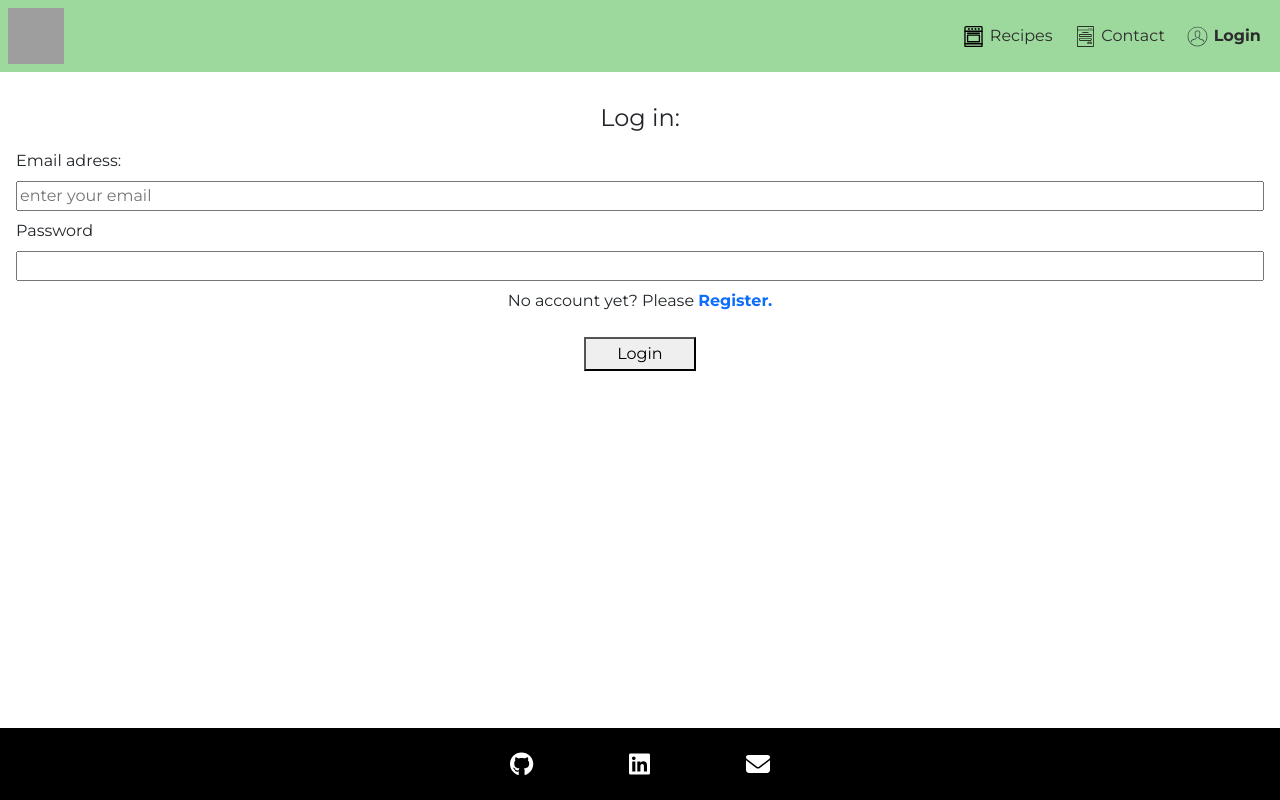
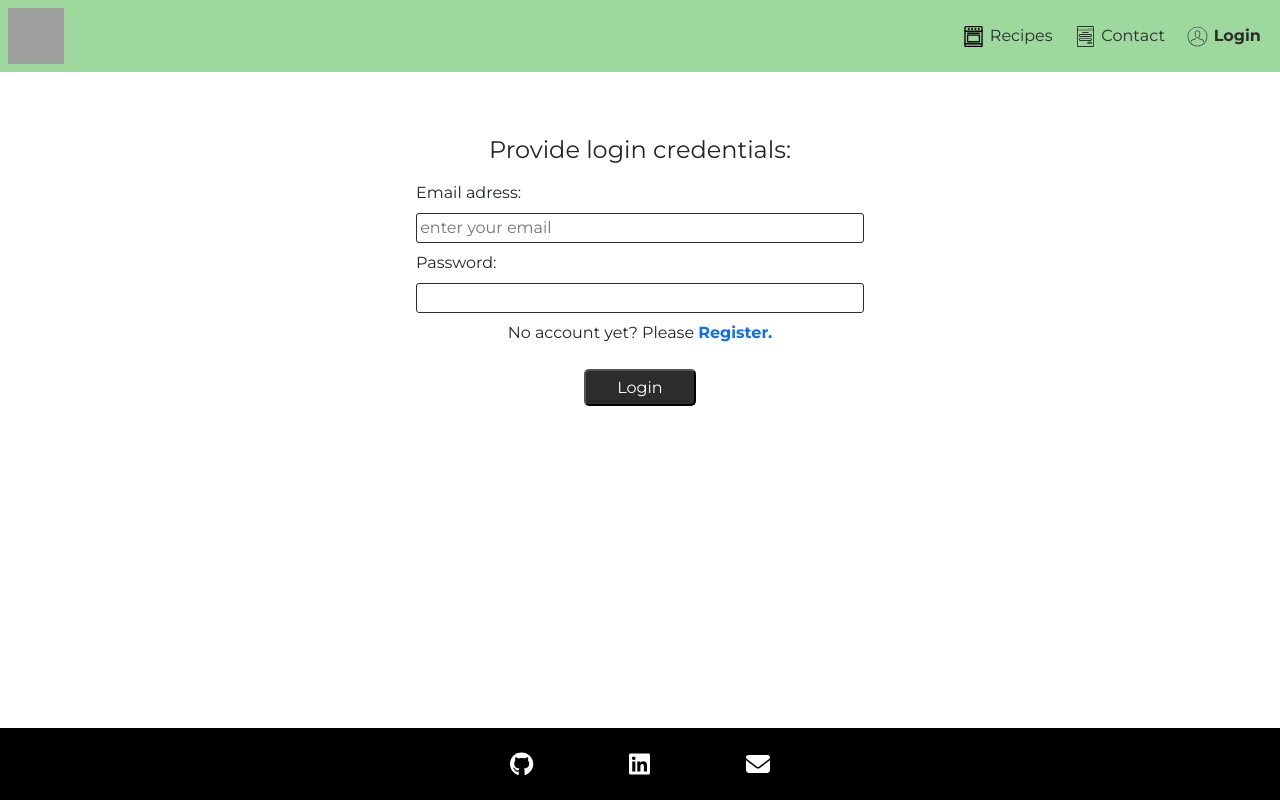
Before and after one commit to RZajacc/ForkIt_2.0, a React (Vite) app: page /login in a window 1280 px wide. Built offline with nearby package versions, Linux system fonts and the light colour scheme; no server answers; grey boxes are pictures that could not be loaded; the HTML template or start-up script is replaced by a standard one.

Commit message:
added required property to email and password, partials for inputs and updated them also in recipe view, and added basic styling to the form

```diff
--- a/src/components/recipesView/searchBar/searchbar.scss
+++ b/src/components/recipesView/searchBar/searchbar.scss
@@ -9,13 +9,7 @@
 
   select,
   input {
-    height: 30px;
-    border-radius: 3px;
-    padding: 0.2rem;
-    border: 1px solid map-get($colors, lighter-black);
-    &:focus-visible {
-      outline-color: map-get($colors, light-green);
-    }
+    @include input-style;
   }
 
   button {
--- a/src/style/login.scss
+++ b/src/style/login.scss
@@ -1,8 +1,11 @@
+@import "./partials/variables";
+
 .login-form {
   display: grid;
   row-gap: 0.5rem;
   margin: 1rem auto;
   padding: 1rem;
+  max-width: 480px;
 
   h4 {
     text-align: center;
@@ -15,10 +18,33 @@
       font-weight: bold;
     }
   }
-
   button {
+    @include button-black;
+    &:hover {
+      @include button-hover;
+    }
     width: 7rem;
-    padding: 0.2rem 0;
+    padding: 0.3rem 0;
     margin: 0 auto;
   }
+
+  input {
+    @include input-style;
+  }
 }
+
+.login-err-paragraph--hidden {
+  display: none;
+}
+
+.login-err-paragraph--active {
+  display: block;
+  font-weight: bold;
+  color: map-get($colors, light-red);
+}
+
+@media (min-width: 480px) {
+  .login-form {
+    margin: 3rem auto;
+  }
+}
--- a/src/style/partials/_variables.scss
+++ b/src/style/partials/_variables.scss
@@ -3,6 +3,7 @@ $colors: (
   lighter-black: #2c2c2c,
   light-grey: #ccc,
   lighter-grey: #ddd,
+  light-red: #fa6464,
 );
 
 @mixin button-hover() {
@@ -17,3 +18,13 @@ $colors: (
   padding: 0.5rem;
   border-radius: 5px;
 }
+
+@mixin input-style() {
+  height: 30px;
+  border-radius: 3px;
+  padding: 0.2rem;
+  border: 1px solid map-get($colors, lighter-black);
+  &:focus-visible {
+    outline-color: map-get($colors, light-green);
+  }
+}
--- a/src/views/LogIn.tsx
+++ b/src/views/LogIn.tsx
@@ -1,4 +1,4 @@
-import { FormEvent, useContext } from "react";
+import { FormEvent, useContext, useState } from "react";
 import { AuthContext } from "../context/AuthContext";
 import { Link, useNavigate } from "react-router-dom";
 
@@ -10,6 +10,10 @@ import "../style/login.scss";
 function LogIn() {
   const { setUser } = useContext(AuthContext);
   const navigate = useNavigate();
+  const [loginErr, setLoginErr] = useState("");
+  const [loginErrClass, setLoginErrClass] = useState(
+    "login-err-paragraph--hidden"
+  );
 
   const handleLogin = (e: FormEvent<HTMLFormElement>) => {
     e.preventDefault();
@@ -26,12 +30,14 @@ function LogIn() {
         // Get user object
         const user = userCredential.user;
         setUser(user);
+        // Set display to error class
+        setLoginErrClass("login-err-paragraph--hidden");
         // Redirect to user dashboard
         navigate("/dashboard");
       })
       .catch((error: FirebaseError) => {
-        const errorCode = error.code;
-        console.log("Error code:", errorCode);
+        setLoginErr(error.code);
+        setLoginErrClass("login-err-paragraph--active");
       });
   };
 
@@ -39,11 +45,17 @@ function LogIn() {
     <>
       <main>
         <form onSubmit={handleLogin} className="login-form">
-          <h4>Log in:</h4>
+          <h4>Provide login credentials:</h4>
           <label htmlFor="email">Email adress:</label>
-          <input type="email" name="email" placeholder="enter your email" />
-          <label htmlFor="password">Password</label>
-          <input type="password" name="password" />
+          <input
+            type="email"
+            name="email"
+            placeholder="enter your email"
+            required
+          />
+          <label htmlFor="password">Password:</label>
+          <input type="password" name="password" required />
+          <p className={loginErrClass}>{loginErr}</p>
           <p>
             No account yet? Please <Link to={"../register"}>Register.</Link>
           </p>
```
